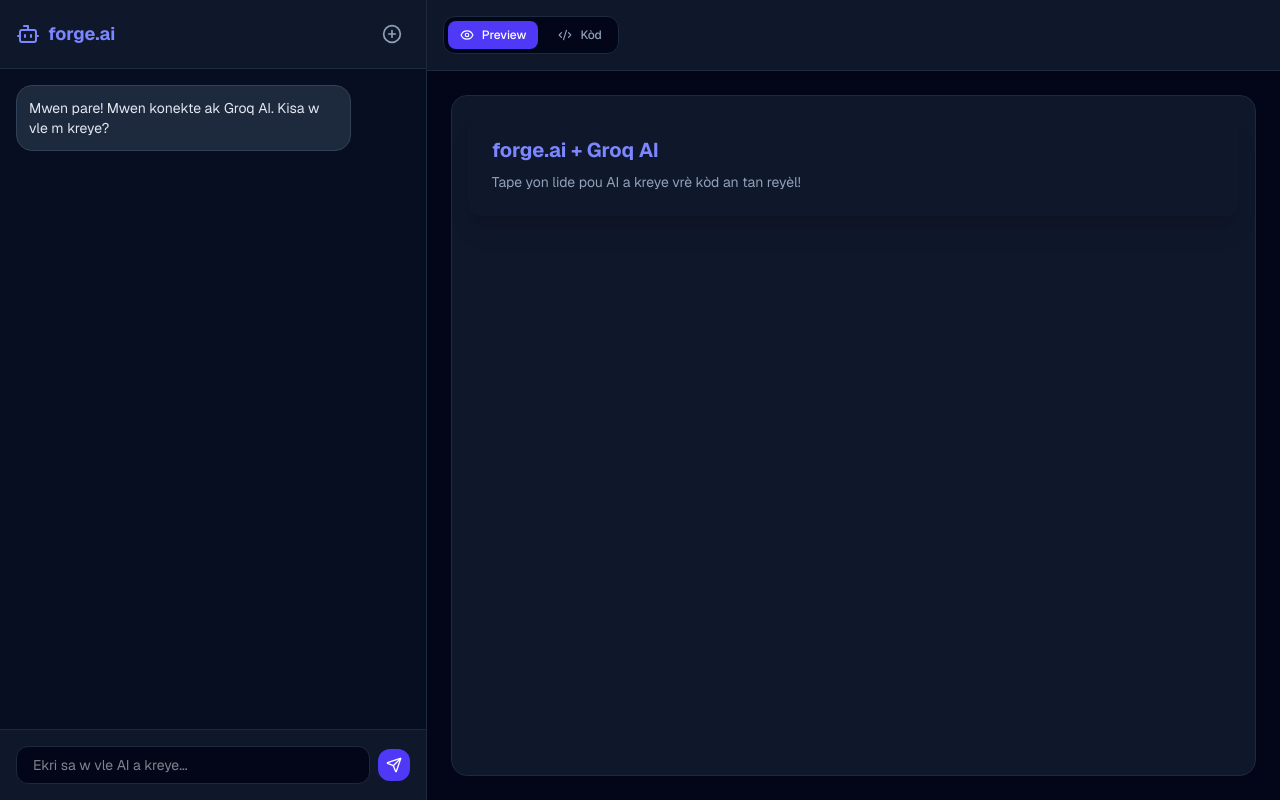
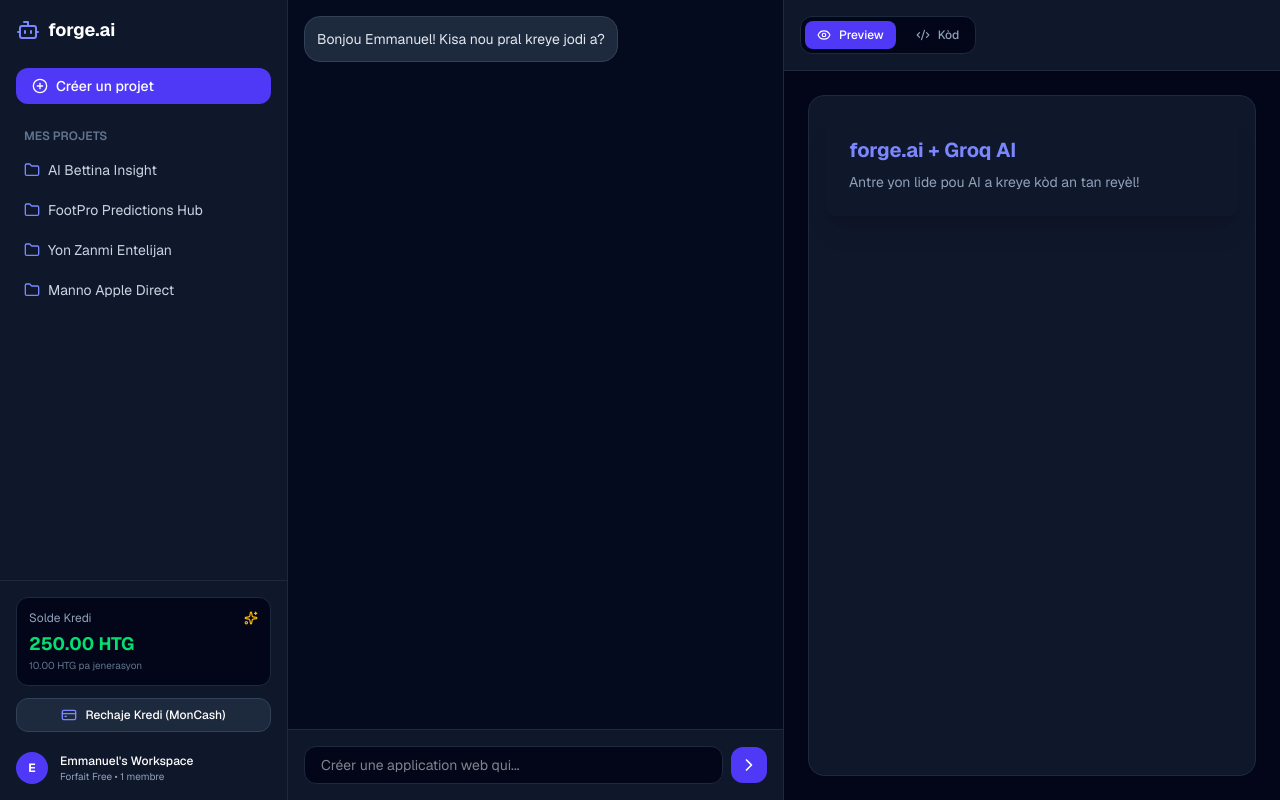
Before and after one commit to Emmanuel537-cybert/Forge-ai, a Next.js app: page / in a window 1280 px wide. Built offline with nearby package versions, Linux system fonts and the light colour scheme.

Commit message:
Update page.tsx

```diff
--- a/app/page.tsx
+++ b/app/page.tsx
@@ -1,26 +1,47 @@
 "use client";
 import { useState } from "react";
-import { Send, Bot, Eye, Code2, Copy, PlusCircle, Check, Loader2 } from "lucide-react";
+import {
+  Bot, Eye, Code2, Copy, PlusCircle, Check, Loader2,
+  Menu, X, Folder, CreditCard, ChevronRight, User, Sparkles
+} from "lucide-react";
 export default function Home() {
+  const [isSidebarOpen, setIsSidebarOpen] = useState(false);
+  const [creditsHTG, setCreditsHTG] = useState(250.00); // Kredi nan Goud
+  const [costPerPrompt] = useState(10.00); // 10 Goud pa chak jenerasyon
+  const [projects, setProjects] = useState([
+    { id: '1', title: 'AI Bettina Insight' },
+    { id: '2', title: 'FootPro Predictions Hub' },
+    { id: '3', title: 'Yon Zanmi Entelijan' },
+    { id: '4', title: 'Manno Apple Direct' },
+  ])
   const [messages, setMessages] = useState<Array<{ role: 'user' | 'ai'; content: string }>>([
-    { role: 'ai', content: "Mwen pare! Mwen konekte ak Groq AI. Kisa w vle m kreye?" }
+    { role: 'ai', content: "Bonjou Emmanuel! Kisa nou pral kreye jodi a?" }
   ]);
   const [input, setInput] = useState("");
   const [activeTab, setActiveTab] = useState<'preview' | 'code'>('preview');
-  const [viewMode, setViewMode] = useState<'desktop' | 'mobile'>('desktop');
   const [copied, setCopied] = useState(false);
   const [isLoading, setIsLoading] = useState(false);
   const [generatedCode, setGeneratedCode] = useState(`<div class="p-6 bg-slate-900 text-white rounded-xl shadow-xl">
   <h1 class="text-xl font-bold text-indigo-400 mb-2">forge.ai + Groq AI</h1>
-  <p class="text-slate-400 text-sm">Tape yon lide pou AI a kreye vrè kòd an tan reyèl!</p>
+  <p class="text-slate-400 text-sm">Antre yon lide pou AI a kreye kòd an tan reyèl!</p>
 </div>`);
   const handleSend = async () => {
     if (!input.trim() || isLoading) return;
+    // Tcheke si gen kont kòb nan kredi goud yo
+    if (creditsHTG < costPerPrompt) {
+      setMessages([
+        ...messages,
+        { role: 'ai', content: "⚠️ Kredi Goud ou fini! Tanpri fè yon rechaj ak MonCash/Natcash pou w kontinye kreye." }
+      ]);
+      return;
+    }
     const userText = input;
     const newMessages = [...messages, { role: 'user' as const, content: userText }];
     setMessages(newMessages);
     setInput("");
     setIsLoading(true);
+    // Koupe kredi an goud
+    setCreditsHTG((prev) => prev - costPerPrompt);
     try {
       const res = await fetch("/api/chat", {
         method: "POST",
@@ -33,7 +54,7 @@
         setGeneratedCode(aiResponse);
         setMessages([
           ...newMessages,
-          { role: 'ai' as const, content: "Kòd la jenere ak siksè! Ou ka wè l an tan reyèl nan fenèt preview a." }
+          { role: 'ai' as const, content: "Kòd la jenere ak siksè! (-10.00 HTG)" }
         ]);
       } else {
         setMessages([
@@ -44,38 +65,85 @@
     } catch (err) {
       setMessages([
         ...newMessages,
-        { role: 'ai' as const, content: "Erè rezo! Tanpri re-eseye ankò." }
+        { role: 'ai' as const, content: "Erè rezo! Tanpri re-eseye." }
       ]);
     } finally {
       setIsLoading(false);
     }
   };
-  const handleCopy = () => {
-    navigator.clipboard.writeText(generatedCode);
-    setCopied(true);
-    setTimeout(() => setCopied(false), 2000);
-  };
-  const handleNewProject = () => {
-    setMessages([{ role: 'ai', content: "Nouvo pwojè kòmanse! Kisa w vle n kreye kounye a?" }]);
-    setGeneratedCode(`<div class="p-6 bg-slate-900 text-white rounded-xl shadow-xl">
-  <h1 class="text-xl font-bold text-indigo-400 mb-2">Nouvo Pwojè</h1>
-  <p class="text-slate-400 text-sm">Eksplike m sa w vle m desine pou ou anba a.</p>
-</div>`);
-    setInput("");
-  };
   return (
     <div className="flex h-screen bg-slate-950 text-slate-100 font-sans overflow-hidden">
-      {/* Sidebar / Chat Panel */}
-      <div className="w-full md:w-1/3 flex flex-col border-r border-slate-800 bg-slate-900/50">
-        <div className="p-4 border-b border-slate-800 flex justify-between items-center bg-slate-900">
+      {/* 1. SIDEBAR TIP LOVABLE */}
+      <div className={`fixed inset-y-0 left-0 z-50 w-72 bg-slate-900 border-r border-slate-800 transition-transform duration-300 transform ${isSidebarOpen ? "translate-x-0" : "-translate-x-full"} md:relative md:translate-x-0 flex flex-col justify-between`}>
+
+        {/* Anwo Sidebar */}
+        <div className="p-4 space-y-6">
+          <div className="flex items-center justify-between">
             <div className="flex items-center space-x-2">
               <Bot className="w-6 h-6 text-indigo-400" />
-            <span className="font-bold text-lg text-indigo-400">forge.ai</span>
+              <span className="font-bold text-lg text-white">forge.ai</span>
             </div>
-          <button onClick={handleNewProject} className="p-2 hover:bg-slate-800 rounded-lg text-slate-400 hover:text-white">
-            <PlusCircle className="w-5 h-5" />
+            <button onClick={() => setIsSidebarOpen(false)} className="md:hidden text-slate-400">
+              <X className="w-6 h-6" />
             </button>
           </div>
+          <button onClick={() => {
+            setMessages([{ role: 'ai', content: "Nouvo pwojè kòmanse! Kisa w vle n desine?" }]);
+            setGeneratedCode(`<div class="p-6 bg-slate-900 text-white rounded-xl shadow-xl"><h1 class="text-xl font-bold">Nouvo Pwojè</h1></div>`);
+          }} className="w-full flex items-center space-x-2 bg-indigo-600 hover:bg-indigo-500 text-white py-2 px-4 rounded-xl font-medium text-sm transition">
+            <PlusCircle className="w-4 h-4" />
+            <span>Créer un projet</span>
+          </button>
+          {/* Lis Pwojè */}
+          <div className="space-y-1">
+            <p className="text-xs font-semibold text-slate-500 uppercase px-2 mb-2">Mes Projets</p>
+            {projects.map((p) => (
+              <button key={p.id} className="w-full flex items-center space-x-2 text-left text-sm text-slate-300 hover:bg-slate-800 p-2 rounded-lg transition">
+                <Folder className="w-4 h-4 text-indigo-400" />
+                <span className="truncate">{p.title}</span>
+              </button>
+            ))}
+          </div>
+        </div>
+        {/* Anba Sidebar - Solde Goud & Peman */}
+        <div className="p-4 border-t border-slate-800 space-y-3 bg-slate-900/80">
+          <div className="p-3 bg-slate-950 rounded-xl border border-slate-800">
+            <div className="flex justify-between items-center text-xs text-slate-400 mb-1">
+              <span>Solde Kredi</span>
+              <Sparkles className="w-3.5 h-3.5 text-amber-400" />
+            </div>
+            <p className="text-lg font-bold text-green-400">{creditsHTG.toFixed(2)} HTG</p>
+            <p className="text-[10px] text-slate-500">10.00 HTG pa jenerasyon</p>
+          </div>
+          <button onClick={() => alert("Voye rechaj sou MonCash: +509 36XX-XXXX oswa Natcash. Apre sa kontakte support.")} className="w-full flex items-center justify-center space-x-2 bg-slate-800 hover:bg-slate-700 text-white py-2 px-3 rounded-xl text-xs font-medium transition border border-slate-700">
+            <CreditCard className="w-4 h-4 text-indigo-400" />
+            <span>Rechaje Kredi (MonCash)</span>
+          </button>
+          <div className="flex items-center space-x-3 pt-2">
+            <div className="w-8 h-8 rounded-full bg-indigo-600 flex items-center justify-center font-bold text-white text-xs">
+              E
+            </div>
+            <div className="flex-1 truncate">
+              <p className="text-xs font-medium text-white truncate">Emmanuel's Workspace</p>
+              <p className="text-[10px] text-slate-400">Forfait Free • 1 membre</p>
+            </div>
+          </div>
+        </div>
+      </div>
+      {/* 2. CHAT & MAIN PANEL */}
+      <div className="flex-1 flex flex-col min-w-0">
+
+        {/* Header Mobile */}
+        <div className="p-4 border-b border-slate-800 bg-slate-900 flex items-center justify-between md:hidden">
+          <button onClick={() => setIsSidebarOpen(true)} className="text-slate-300">
+            <Menu className="w-6 h-6" />
+          </button>
+          <span className="font-bold text-white">forge.ai</span>
+          <span className="text-xs text-green-400 font-semibold">{creditsHTG.toFixed(0)} HTG</span>
+        </div>
+        {/* Chat UI */}
+        <div className="flex-1 flex overflow-hidden">
+          <div className="w-full md:w-1/2 flex flex-col border-r border-slate-800 bg-slate-900/30">
             <div className="flex-1 overflow-y-auto p-4 space-y-4">
               {messages.map((m, idx) => (
                 <div key={idx} className={`flex ${m.role === 'user' ? 'justify-end' : 'justify-start'}`}>
@@ -98,16 +166,16 @@
                   value={input}
                   onChange={(e) => setInput(e.target.value)}
                   onKeyDown={(e) => e.key === 'Enter' && handleSend()}
-              placeholder="Ekri sa w vle AI a kreye..."
+                  placeholder="Créer une application web qui..."
                   className="flex-1 bg-slate-950 border border-slate-800 rounded-xl px-4 py-2 text-sm text-white focus:outline-none focus:border-indigo-500"
                 />
                 <button onClick={handleSend} disabled={isLoading} className="p-2 bg-indigo-600 hover:bg-indigo-500 rounded-xl text-white disabled:opacity-50">
-              <Send className="w-4 h-4" />
+                  <ChevronRight className="w-5 h-5" />
                 </button>
               </div>
             </div>
           </div>
-      {/* Preview Panel */}
+          {/* Preview Right Panel */}
           <div className="hidden md:flex flex-1 flex-col bg-slate-950">
             <div className="p-4 border-b border-slate-800 flex justify-between items-center bg-slate-900">
               <div className="flex space-x-2 bg-slate-950 p-1 rounded-xl border border-slate-800">
@@ -120,14 +188,7 @@
                   <span>Kòd</span>
                 </button>
               </div>
-          {activeTab === 'code' && (
-            <button onClick={handleCopy} className="flex items-center space-x-1 text-xs text-slate-400 hover:text-white bg-slate-800 px-3 py-1.5 rounded-lg">
-              {copied ? <Check className="w-3.5 h-3.5 text-green-400" /> : <Copy className="w-3.5 h-3.5" />}
-              <span>{copied ? 'Kopye!' : 'Kopye Kòd'}</span>
-            </button>
-          )}
             </div>
-
             <div className="flex-1 p-6 overflow-auto">
               {activeTab === 'preview' ? (
                 <div className="w-full h-full bg-slate-900 rounded-2xl p-4 border border-slate-800" dangerouslySetInnerHTML={{ __html: generatedCode }} />
@@ -139,5 +200,8 @@
             </div>
           </div>
         </div>
+
+      </div>
+    </div>
   );
 }
```
Lines whose indentation alone changed are shown as unchanged.
